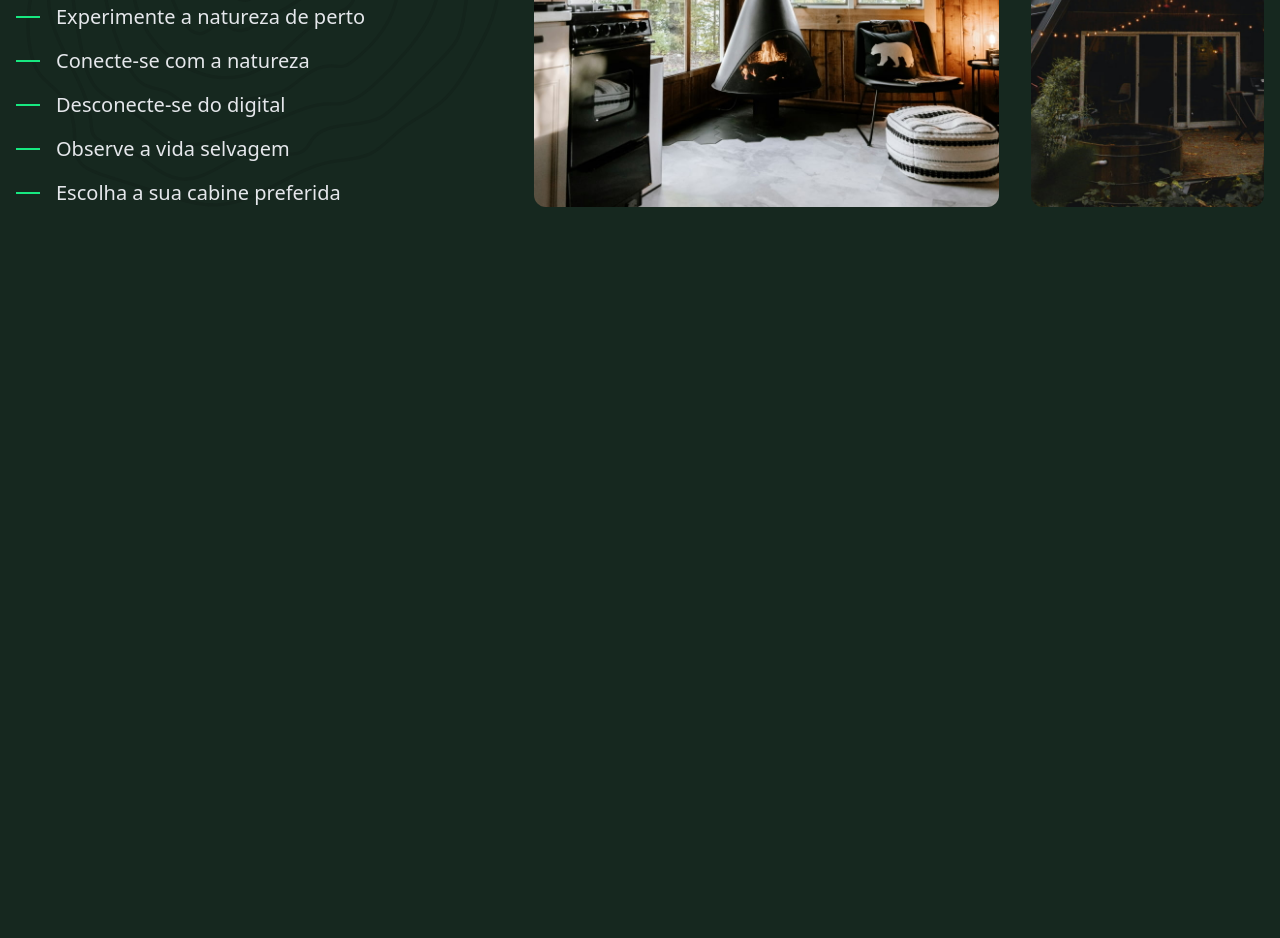
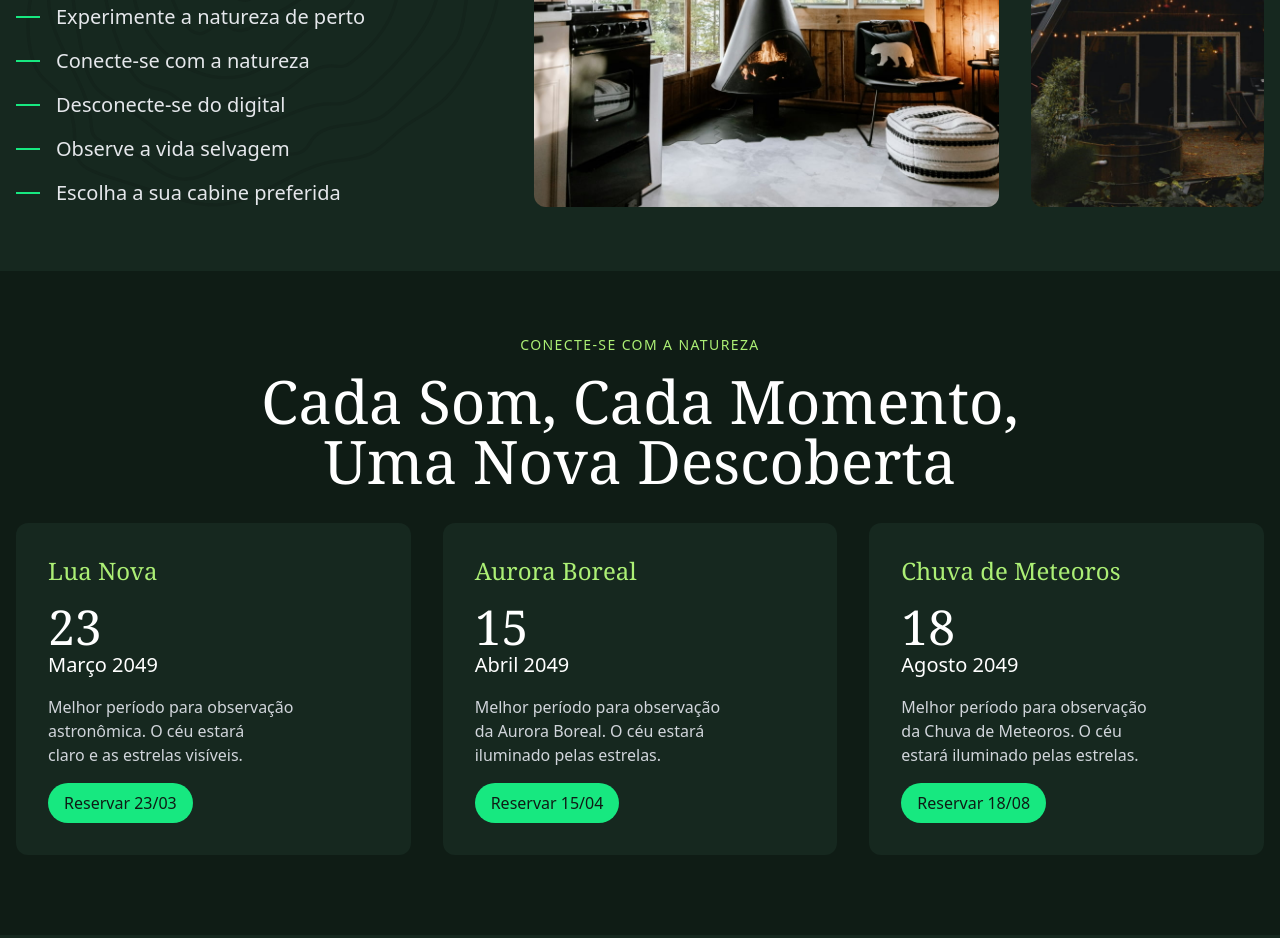
Before and after one commit to mthszr/forest, a website: page src/index.html in a window 1280 px wide. Shown: the part 1309-2247 px from the top of the page. Before the commit the page ends 1900 px from the top, so only its background shows below. Drawn offline with Linux system fonts and the light colour scheme; files whose address does not match are found by name.

Commit message:
add eventos section to index.html and enhance output.css with new utility classes for improved layout and styling

```diff
--- a/src/index.html
+++ b/src/index.html
@@ -111,7 +111,7 @@
       class="container lg:grid grid-cols-[2fr_3fr] gap-8 pt-16 mb-12 sm:mb-16"
     >
       <div
-        class="content-end  bg-[url(../img/padrao.svg)] bg-no-repeat bg-contain bg-left-bottom"
+        class="content-end bg-[url(../img/padrao.svg)] bg-no-repeat bg-contain bg-left-bottom"
       >
         <h2 class="text-white mb-8 text-4xl font-serif lg:text-5xl">
           Refúgio Natural
@@ -177,5 +177,73 @@
         </div>
       </div>
     </section>
+
+    <!-- eventos -->
+    <section id="eventos" class="mb-12 sm:mb-16 py-12 sm:py-16 bg-green-900">
+      <div class="container">
+        <p
+          class="mb-4 text-center text-green-200 uppercase tracking-widest text-sm"
+        >
+          Conecte-se com a natureza
+        </p>
+        <h2
+          class="mb-8 mx-auto text-balance font-serif text-center max-w-screen-md text-white text-4xl sm:text-6xl"
+        >
+          Cada Som, Cada Momento, Uma Nova Descoberta
+        </h2>
+        <div class="overflow-x-auto snap-x snap-mandatory pb-4 grid grid-cols-[repeat(3,minmax(300px,1fr))] gap-4 sm:gap-8">
+          <div class="grid snap-center gap-4 bg-green-800 p-6 sm:p-8 rounded-xl">
+            <h3 class="text-green-200 text-2xl font-serif">Lua Nova</h3>
+            <div class="text-white">
+              <p class="font-serif text-5xl">23</p>
+              <p class="text-xl">Março 2049</p>
+            </div>
+            <p class="text-gray-300 text-balance">
+              Melhor período para observação astronômica. O céu estará claro e
+              as estrelas visíveis.
+            </p>
+            <a
+              href="#contato"
+              class="justify-self-start self-end bg-green-400 text-green-900 py-2 px-4 inline-block rounded-full"
+              >Reservar 23/03</a
+            >
+          </div>
+          <div class="grid snap-center gap-4 bg-green-800 p-6 sm:p-8 rounded-xl">
+            <h3 class="text-green-200 text-2xl font-serif">Aurora Boreal</h3>
+            <div class="text-white">
+              <p class="font-serif text-5xl">15</p>
+              <p class="text-xl">Abril 2049</p>
+            </div>
+            <p class="text-gray-300 text-balance">
+              Melhor período para observação da Aurora Boreal. O céu estará
+              iluminado pelas estrelas.
+            </p>
+            <a
+              href="#contato"
+              class="justify-self-start self-end bg-green-400 text-green-900 py-2 px-4 inline-block rounded-full"
+              >Reservar 15/04</a
+            >
+          </div>
+          <div class="grid snap-center gap-4 bg-green-800 p-6 sm:p-8 rounded-xl">
+            <h3 class="text-green-200 text-2xl font-serif">
+              Chuva de Meteoros
+            </h3>
+            <div class="text-white">
+              <p class="font-serif text-5xl">18</p>
+              <p class="text-xl">Agosto 2049</p>
+            </div>
+            <p class="text-gray-300 text-balance">
+              Melhor período para observação da Chuva de Meteoros. O céu estará
+              iluminado pelas estrelas.
+            </p>
+            <a
+              href="#contato"
+              class="justify-self-start self-end bg-green-400 text-green-900 py-2 px-4 inline-block rounded-full"
+              >Reservar 18/08</a
+            >
+          </div>
+        </div>
+      </div>
+    </section>
   </body>
 </html>
```
Also changed, not shown: src/output.css.
